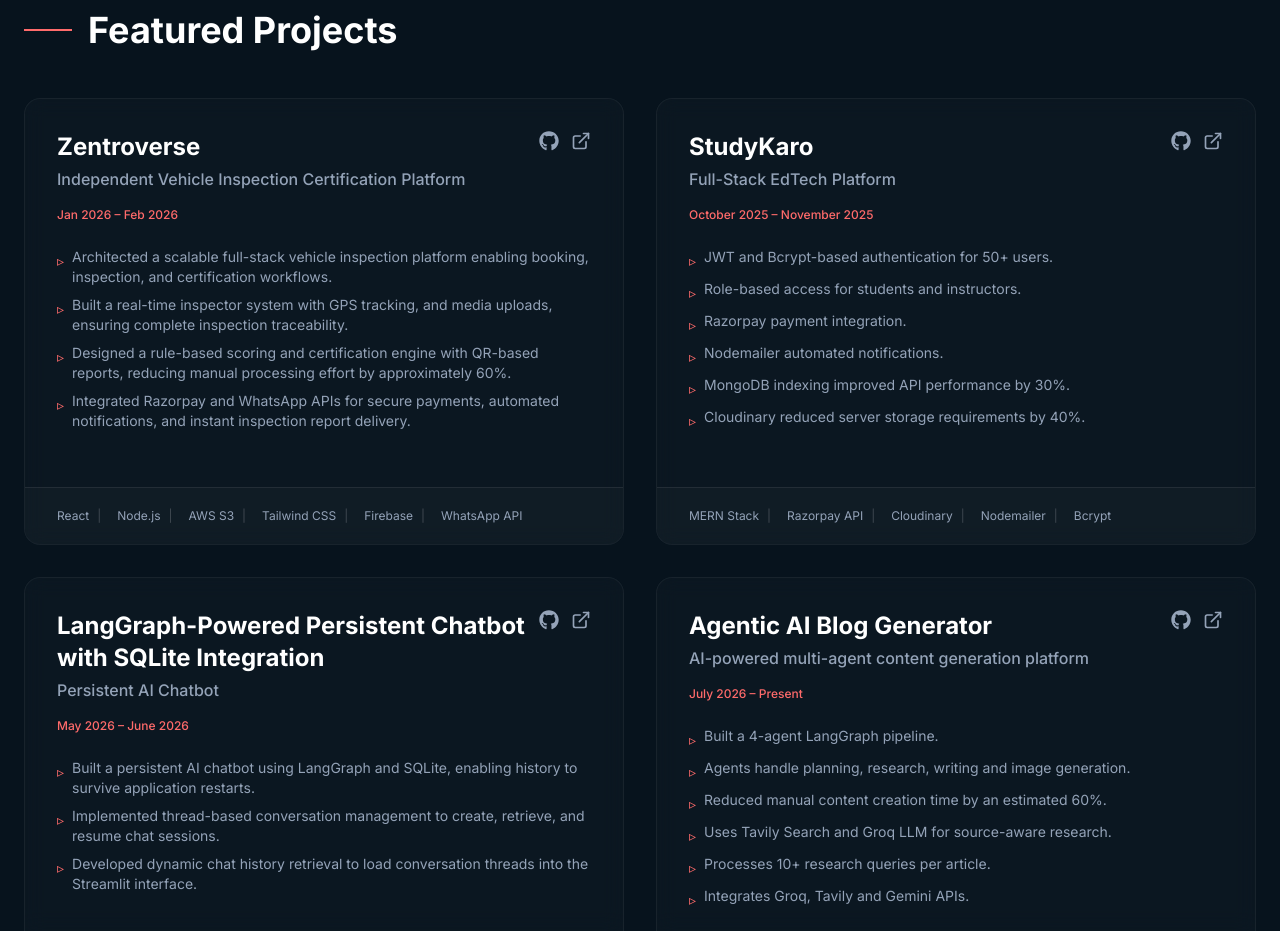
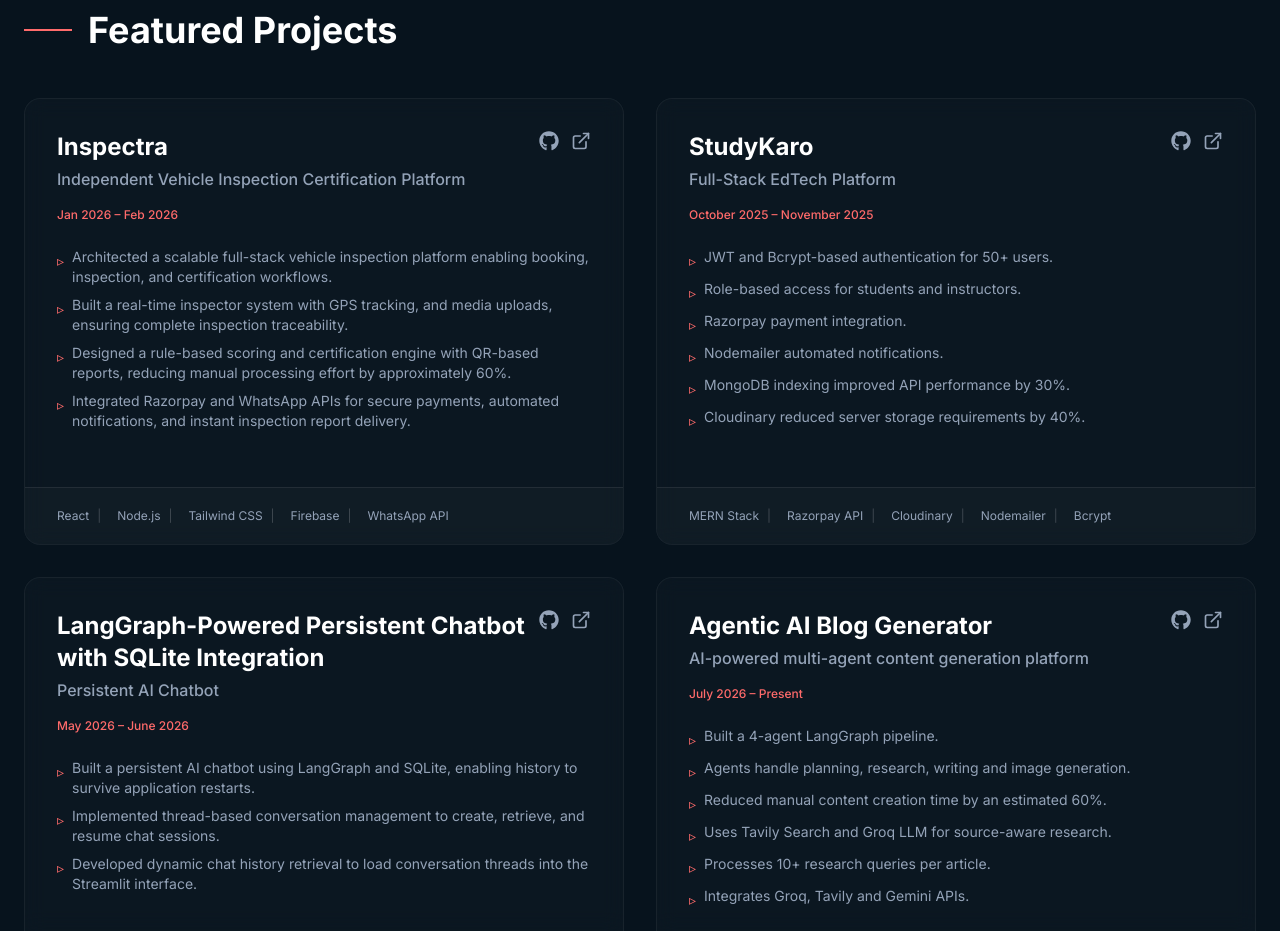
Before and after one commit to RajneeshYadav-123/Portfolio, a Next.js app: page / in a window 1280 px wide. Shown: the part 1900-2831 px from the top of the page. Built offline with nearby package versions, Linux system fonts and the light colour scheme.

Commit message:
Update project details in portfolio.ts

```diff
--- a/src/data/portfolio.ts
+++ b/src/data/portfolio.ts
@@ -41,18 +41,18 @@ export const portfolioData = {
   ],
   projects: [
     {
-      title: "Zentroverse",
+      title: "Inspectra",
       subtitle: "Independent Vehicle Inspection Certification Platform",
       period: "Jan 2026 \u2013 Feb 2026",
-      tech: ["React", "Node.js", "AWS S3", "Tailwind CSS", "Firebase", "WhatsApp API"],
+      tech: ["React", "Node.js", "Tailwind CSS", "Firebase", "WhatsApp API"],
       achievements: [
         "Architected a scalable full-stack vehicle inspection platform enabling booking, inspection, and certification workflows.",
         "Built a real-time inspector system with GPS tracking, and media uploads, ensuring complete inspection traceability.",
         "Designed a rule-based scoring and certification engine with QR-based reports, reducing manual processing effort by approximately 60%.",
         "Integrated Razorpay and WhatsApp APIs for secure payments, automated notifications, and instant inspection report delivery."
       ],
-      githubLink: "#",
-      liveLink: "#"
+      githubLink: "https://github.com/RajneeshYadav-123/Inspectra",
+      liveLink: "https://inspectra-enmj.vercel.app/"
     },
     {
       title: "StudyKaro",
@@ -97,7 +97,7 @@ export const portfolioData = {
         "Integrates Groq, Tavily and Gemini APIs."
       ],
       githubLink: "https://github.com/RajneeshYadav-123/Agentic-Blog-Generator",
-      liveLink: "#"
+      liveLink: "https://agentic-blog-generator-ai.streamlit.app/"
     }
   ],
   skills: [
```
